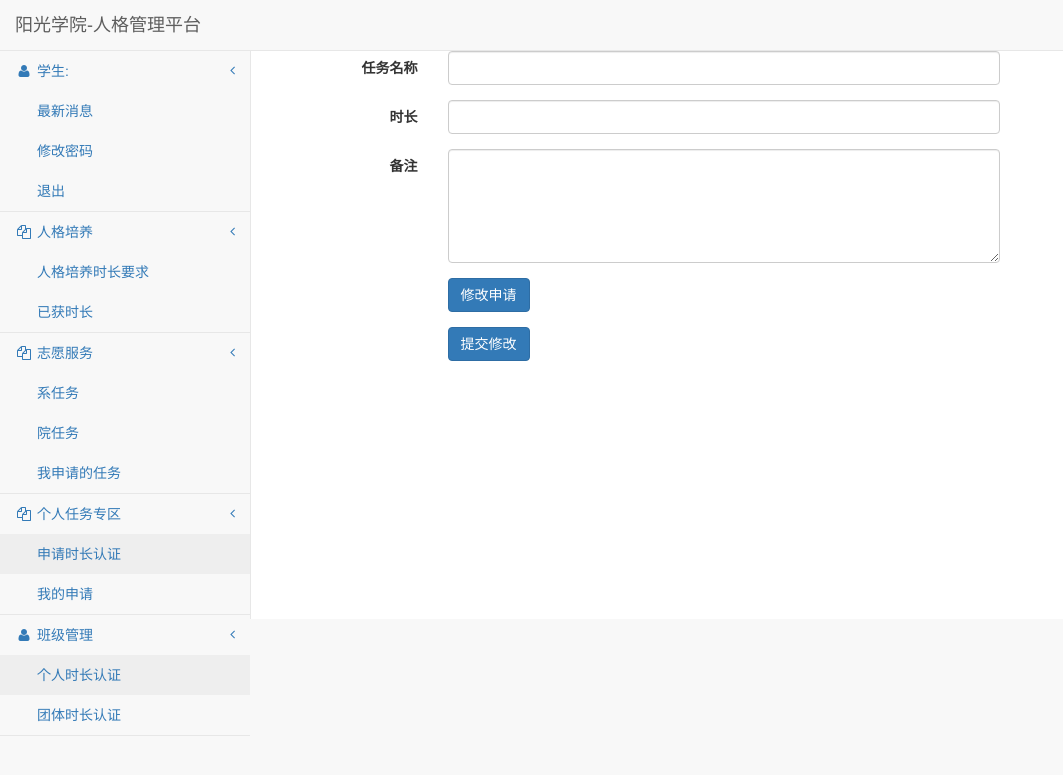
After one commit to wsqy/renge, a Django app: a page that uses RGPY/templates/RGPY/student/StudentBase.html in a window 1280 px wide. The commit adds this page. Shown: the top 775 px of the page, without its empty margins (0-1063 px from the left). Run offline with Django 3.2, Linux system fonts and the light colour scheme; the visitor is signed in with stand-in values (Sample User, id 1); data comes from the database, SQL or seed files in the repository; some libraries are stand-ins or nearby versions.

Commit message:
个人任务申请 提交,待写提交审核

```diff
--- a/RGPY/Notice.py
+++ b/RGPY/Notice.py
@@ -23,6 +23,9 @@ class NOTICE:
         elif self._infotype == 3:
             # 任务完成通知, 初始化还需要传入  任务对象
             self._info = '您完成的任务:%s已经增加了时长,您现在的总时长为:%s' % (self.task, self.user.score)
+        elif self._infotype == 4:
+            # 自申请任务通知
+            self._info = '您申请的加分任务:%s 已经提交成功，请耐心等候审核' % (self.apply.desc,)
         else:
             pass
 
--- a/RGPY/models.py
+++ b/RGPY/models.py
@@ -170,5 +170,8 @@ class TaskList(models.Model):
 
 class AddScoreApply(models.Model):
     student = models.ForeignKey(Student, verbose_name="申请人", )
+    desc = models.CharField(max_length=50, verbose_name="任务名", default="")
     score = models.PositiveSmallIntegerField(verbose_name="申请的时长", default=2, blank=True)
     apply_time = models.DateTimeField(verbose_name="提出申请的时间", auto_now_add=True)
+    flag = models.NullBooleanField(verbose_name="是否被批准", blank=True)
+    remark = models.TextField(verbose_name="备注", default="")
--- a/RGPY/templates/RGPY/student/StudentBase.html
+++ b/RGPY/templates/RGPY/student/StudentBase.html
@@ -39,8 +39,17 @@
             <li>
                 <a href="/">我申请的任务</a>
             </li>
+
+        </ul>
+    </li>
+    <li>
+        <a href="#"><i class="fa fa-files-o fa-fw"></i> 个人任务专区 <span class="fa arrow"></span></a>
+        <ul class="nav nav-second-level">
             <li>
-                <a href="/">申请时长认证</a>
+                <a href="{% url 'RGPY:apply_authentication'%}">申请时长认证</a>
+            </li>
+            <li>
+                <a href="/">我的申请</a>
             </li>
         </ul>
     </li>
--- /dev/null
+++ b/RGPY/templates/RGPY/student/apply_authentication.html
@@ -0,0 +1,44 @@
+{% extends 'RGPY/student/StudentBase.html' %}
+{% load staticfiles %}
+{% block custom_static %}
+<script>
+
+</script>
+{% endblock %}
+
+{% block body %}
+<form action="" method="post" class="form-horizontal" role="form">
+    {% csrf_token %}
+    <div class="form-group">
+      <label for="id_desc" class="col-sm-2 control-label">任务名称</label>
+      <div class="col-sm-7">
+        <input type="text" class="form-control taskInfo" id="id_desc" name="desc" required="" >
+      </div>
+    </div>
+    <div class="form-group">
+      <label for="id_score" class="col-sm-2 control-label">时长</label>
+      <div class="col-sm-7">
+        <input type="number" class="form-control taskInfo" id="id_score" name="score" required="" min="1" >
+      </div>
+    </div>
+
+    <div class="form-group">
+      <label for="id_remark" class="col-sm-2 control-label">备注</label>
+      <div class="col-sm-7">
+        <textarea class="form-control taskInfo" rows="5" id="id_remark" name="remark" > </textarea>
+      </div>
+    </div>
+
+    <div class="form-group submit_edit">
+        <div class="col-sm-offset-2 col-sm-6">
+          <button type="submit" class="btn btn-primary" name="task_apply">修改申请</button>
+        </div>
+    </div>
+
+    <div class="form-group submit_edit">
+        <div class="col-sm-offset-2 col-sm-6">
+          <button type="submit" class="btn btn-primary" name="sumbit_edit">提交修改</button>
+        </div>
+    </div>
+</form>
+{% endblock %}
--- a/RGPY/urls.py
+++ b/RGPY/urls.py
@@ -62,6 +62,8 @@ urlpatterns = [
             url(r'^list/college/$', views.task_college_list, name='task_college_list'),
             url(r'^(?P<taskid>[0-9]+)/info/$', views.task_student_info, name='task_student_info'),
             url(r'^(?P<taskid>[0-9]+)/baoming/$', views.task_student_baoming, name='task_student_baoming'),
+            url(r'^apply/authentication$', views.apply_authentication, name='apply_authentication'),
+            url(r'^apply/authentication/info/(?P<applyid>[0-9]+)/', views.apply_authentication_info, name='apply_authentication_info'),
 
         ])),
     ])),
--- a/RGPY/views.py
+++ b/RGPY/views.py
@@ -1,7 +1,7 @@
 from django.shortcuts import render, redirect, get_list_or_404
 from django.http import HttpResponse, JsonResponse, HttpResponseRedirect
 from RGPY.models import Student, Banji, CollegeManage, DepartmentManage, \
-    Manage, OurUser, Mission, COS, TaskApply, NEWS, TaskList
+    Manage, OurUser, Mission, COS, TaskApply, NEWS, TaskList, AddScoreApply
 from django.contrib import auth
 from django.contrib.auth.decorators import login_required
 from RGPY.forms import CreateCollegeForm, CreateDepartmentForm, \
@@ -11,6 +11,7 @@ from django.core.urlresolvers import reverse
 
 from RGPY import Util
 from RGPY.Notice import NOTICE
+from datetime import datetime
 
 
 # Create your views here.
@@ -599,3 +600,33 @@ def news_reader(request, newid):
         pass
     finally:
         return HttpResponse("ok")
+
+
+@login_required(login_url='/login/')
+def apply_authentication(request):
+    if request.method == "POST":
+        _u = request.user.ouruser.student
+        asa = AddScoreApply()
+        asa.student = _u
+        asa.desc = request.POST.get('desc', '')
+        asa.score = int(request.POST.get('score', 0))
+        asa.apply_time = datetime.now()
+        asa.remark = request.POST.get('remark', '')
+        asa.save()
+        print(asa.id)
+
+        # 发送通知
+        notice = NOTICE(user=_u, apply=asa, type=4)
+        notice.send_notice()
+
+        return redirect(reverse('RGPY:apply_authentication_info', kwargs={"applyid": asa.id, }))
+    else:
+        return render(request, 'RGPY/student/apply_authentication.html', locals())
+
+
+@login_required(login_url='/login/')
+def apply_authentication_info(request, applyid):
+    if request.method == "POST":
+        return HttpResponse("hello")
+    else:
+        return HttpResponse("hello")
```
Also changed, not shown: RGPY/templates/RGPY/student/apply_authentication_info.html (added, +43 -0 lines), RGPY/migrations/0017_addscoreapply_flag.py (added), RGPY/migrations/0018_addscoreapply_remark.py (added), RGPY/migrations/0019_addscoreapply_desc.py (added).
